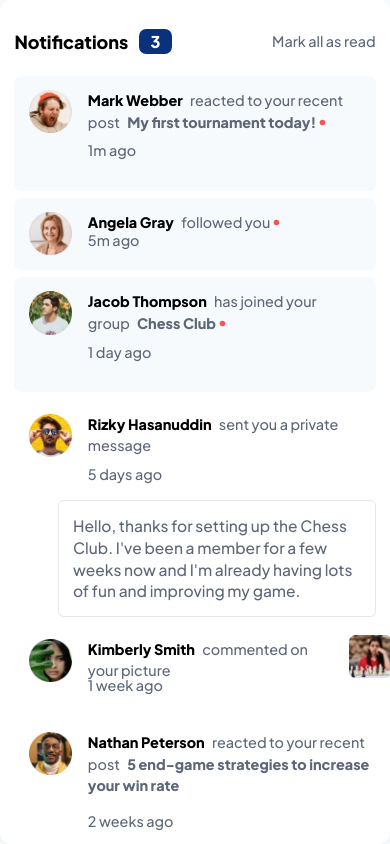
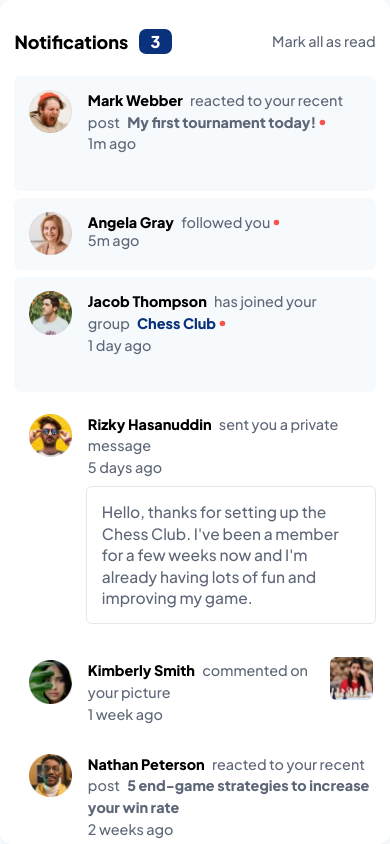
Before and after one commit to pkthunder87/notifications-page, a React (Vite) app: page / in a window 390 px wide. Built offline with nearby package versions, Linux system fonts and the light colour scheme.

Commit message:
Feat: Add initial mobile design to NotificationsList

```diff
--- a/src/components/NotificationItem.jsx
+++ b/src/components/NotificationItem.jsx
@@ -5,7 +5,7 @@ function NotificationItem({
   timestamp,
   headline = false,
   marginTop = '-mt-4',
-  link = '',
+  link = 'text-dark-grayish-blue',
   activeMessage = '',
   unread = true,
   picture = false,
@@ -40,7 +40,7 @@ function NotificationItem({
           <span className="ml-2 text-dark-grayish-blue">{`${reaction}`}</span>
           {headline ? (
             <span
-              className={`ml-2 font-extrabold text-dark-grayish-blue ${link} hover:cursor-pointer hover:text-blue`}
+              className={`ml-2 font-extrabold  ${link} hover:cursor-pointer hover:text-blue`}
             >
               {`${headline}`}
             </span>
@@ -58,7 +58,7 @@ function NotificationItem({
         </div>
         {picture ? (
           <img
-            className="h-12 w-12 hover:cursor-pointer"
+            className="-ml-[1.3rem] h-12 w-12 hover:cursor-pointer sm:ml-0"
             src={`${picture}`}
             alt="Profile image"
           />
@@ -72,7 +72,7 @@ function NotificationItem({
       </div>
       {activeMessage ? (
         <div
-          className={`ml-12 mt-4 rounded-md  border-[1px] border-solid p-4 text-[1.08rem] leading-6 text-dark-grayish-blue hover:cursor-pointer hover:bg-light-grayish-blue-1 sm:ml-[5.4rem]`}
+          className={`mb-4 ml-20 mt-0 rounded-md border-[1px] border-solid  p-4 text-[1.08rem] leading-6 text-dark-grayish-blue hover:cursor-pointer hover:bg-light-grayish-blue-1 sm:mb-0 sm:ml-[5.4rem] sm:mt-4`}
         >{`${activeMessage}`}</div>
       ) : (
         false
--- a/src/components/NotificationsList.jsx
+++ b/src/components/NotificationsList.jsx
@@ -13,6 +13,7 @@ function NotificationsList() {
         timestamp="1m ago"
         headline="My first tournament today!"
         adjustPicture={true}
+        marginTop="sm:mt-0 -mt-8"
       />
       <NotificationItem
         profilePic="./avatar-angela-gray.webp"
@@ -28,6 +29,7 @@ function NotificationsList() {
         headline="Chess Club"
         link="cursor-pointer text-blue"
         adjustPicture={true}
+        marginTop="sm:mt-0 -mt-8"
       />
       <NotificationItem
         profilePic="./avatar-rizky-hasanuddin.webp"
@@ -37,6 +39,7 @@ function NotificationsList() {
         activeMessage={activeMessage}
         unread={false}
         adjustPicture={true}
+        marginTop="-mt-8 sm:-mt-2"
       />
       <NotificationItem
         profilePic="./avatar-kimberly-smith.webp"
@@ -45,7 +48,7 @@ function NotificationsList() {
         timestamp="1 week ago"
         unread={false}
         picture="./image-chess.webp"
-        marginTop="-mt-12"
+        marginTop="sm:-mt-12 -mt-8"
         adjustPicture={true}
       />
       <NotificationItem
@@ -54,7 +57,7 @@ function NotificationsList() {
         reaction="reacted to your recent post"
         timestamp="2 weeks ago"
         headline="5 end-game strategies to increase your win rate"
-        marginTop="-mt-6"
+        marginTop="sm:-mt-6 -mt-14"
         unread={false}
         adjustPicture={true}
       />
```
